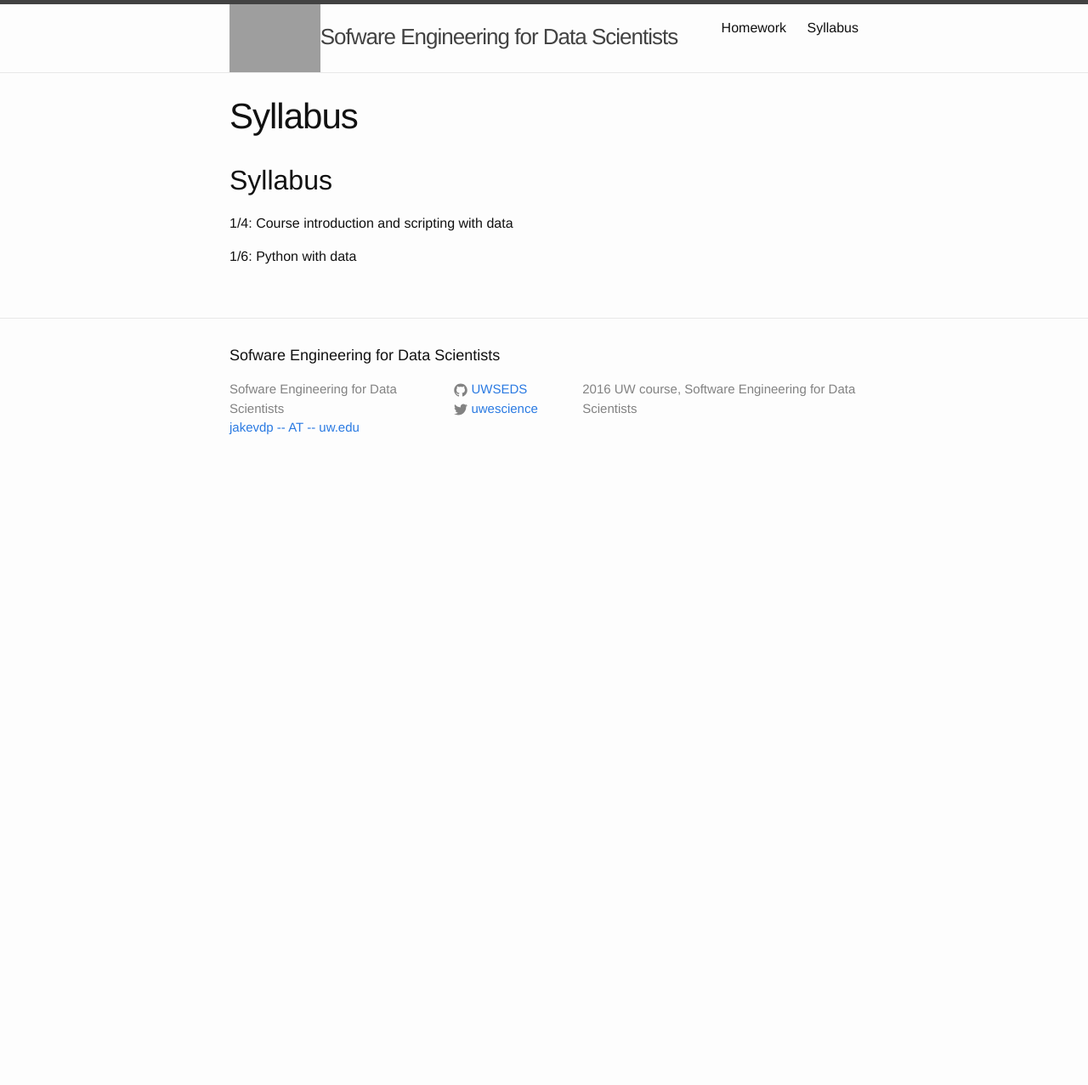
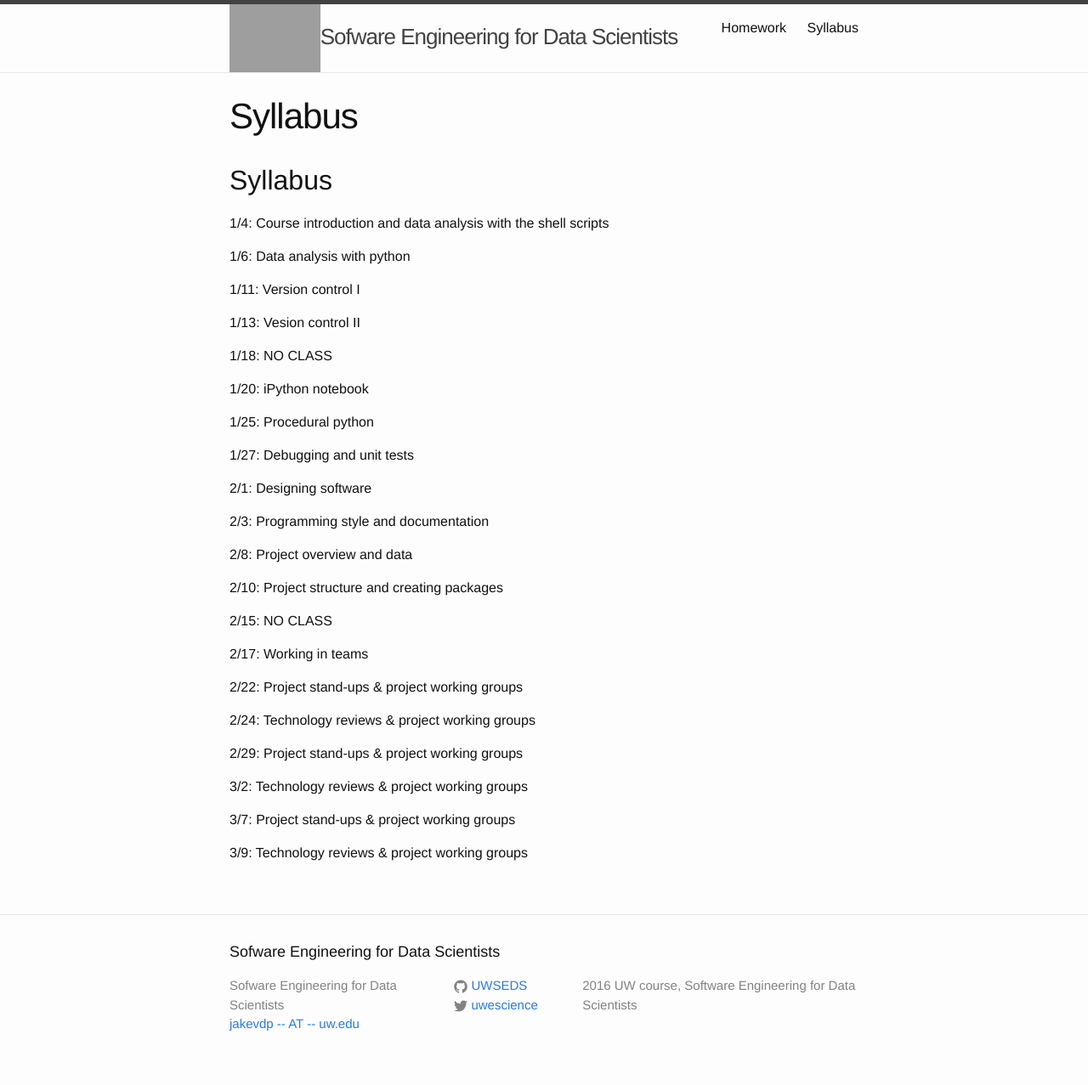
Before and after one commit to UWSEDS/uwseds.github.io, a Jekyll site: the page built from syllabus.md, in a window 1280 px wide. Shown: the whole page at 85% size. Built offline with Jekyll 4.4.1, drawn with Linux system fonts in a browser that asks for light colours; before the commit the page ends 900 px from its top, so only the background shows below that.

Commit message:
Complete draft of syllabus

```diff
--- a/syllabus.md
+++ b/syllabus.md
@@ -6,6 +6,42 @@ permalink: /syllabus/
 
 ## Syllabus
 
-1/4: Course introduction and scripting with data
+1/4: Course introduction and data analysis with the shell scripts
 
-1/6: Python with data
+1/6: Data analysis with python
+
+1/11: Version control I
+
+1/13: Vesion control II
+
+1/18: NO CLASS
+
+1/20: iPython notebook
+
+1/25: Procedural python
+
+1/27: Debugging and unit tests
+
+2/1: Designing software
+
+2/3: Programming style and documentation
+
+2/8: Project overview and data
+
+2/10: Project structure and creating packages
+
+2/15: NO CLASS
+
+2/17: Working in teams
+
+2/22: Project stand-ups & project working groups
+
+2/24: Technology reviews & project working groups
+
+2/29: Project stand-ups & project working groups
+
+3/2: Technology reviews & project working groups
+
+3/7: Project stand-ups & project working groups
+
+3/9: Technology reviews & project working groups
```
